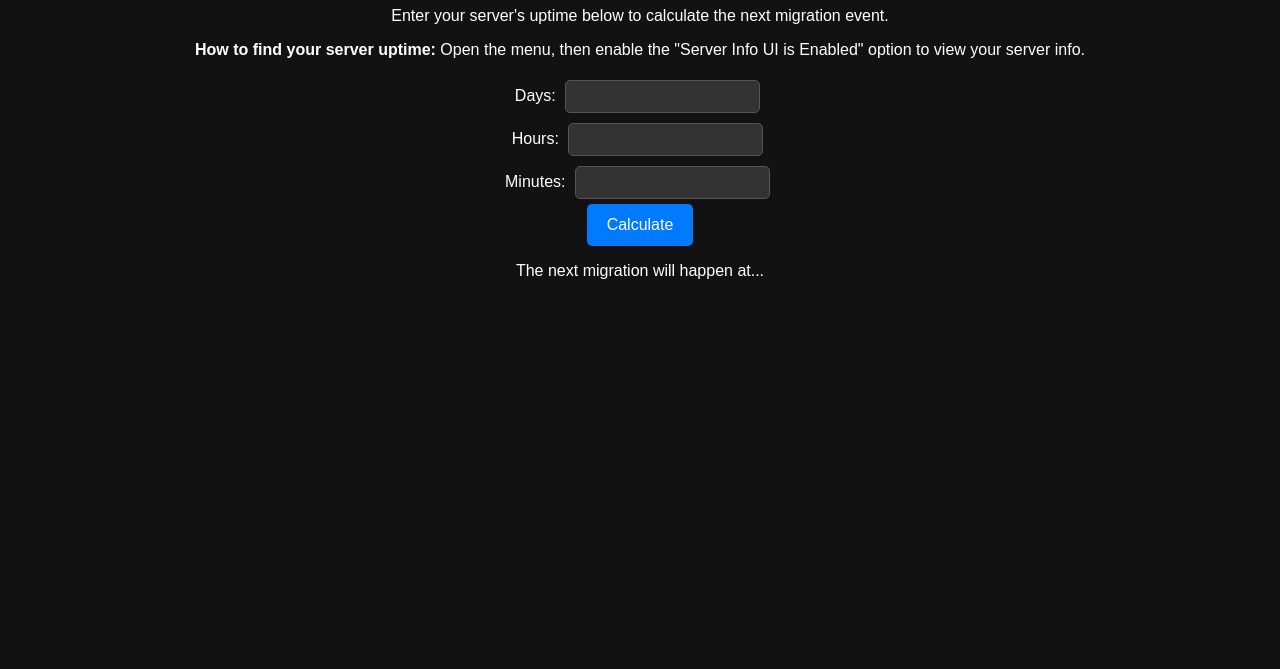
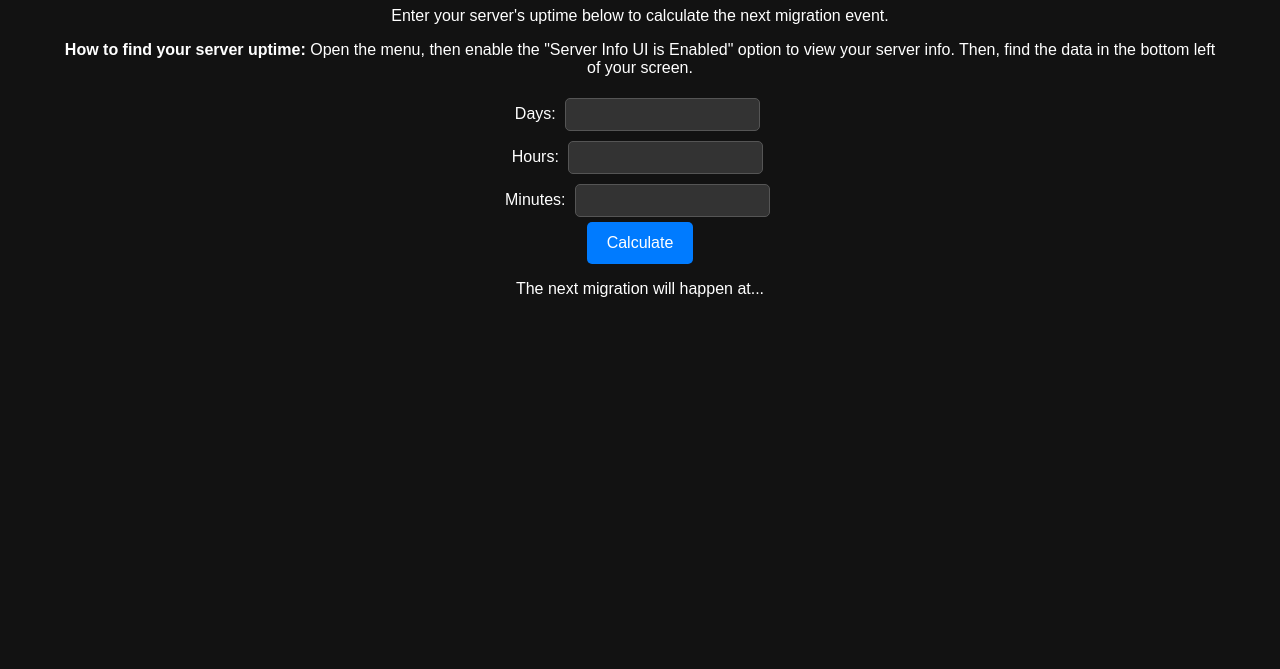
Before and after one commit to DeveloperGabe/fisch-calculators, a plain HTML site: page index.html in a window 1280 px wide. Shown: the part 131-800 px from the top of the page. Drawn offline with Linux system fonts and the light colour scheme.

Commit message:
Small update for clarity.

```diff
--- a/index.html
+++ b/index.html
@@ -38,7 +38,7 @@
 <body>
     <h1>Fisch Orca Migration Calculator</h1>
     <p>Enter your server's uptime below to calculate the next migration event.</p>
-    <p><strong>How to find your server uptime:</strong> Open the menu, then enable the "Server Info UI is Enabled" option to view your server info.</p>
+    <p><strong>How to find your server uptime:</strong> Open the menu, then enable the "Server Info UI is Enabled" option to view your server info. Then, find the data in the bottom left of your screen.</p>
     <label>Days: <input type="number" id="days" min="0"></label><br>
     <label>Hours: <input type="number" id="hours" min="0"></label><br>
     <label>Minutes: <input type="number" id="minutes" min="0"></label><br>
```
